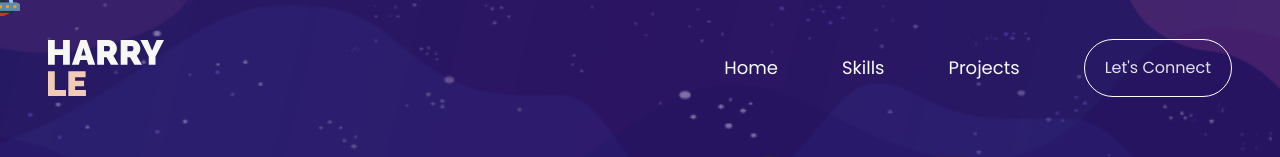
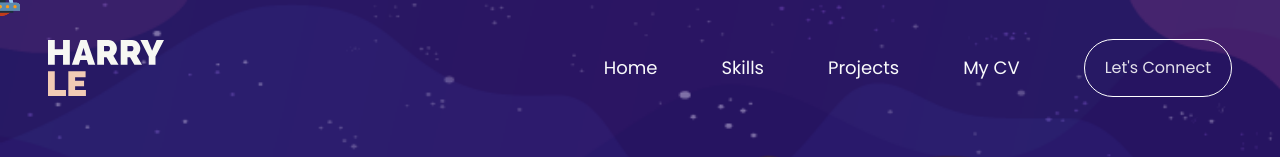
Before and after one commit to leecamm/portfolio-website, a React (Vite) app: page / in a window 1280 px wide. Shown: the top 157 px of the page. Built offline with nearby package versions, Linux system fonts and the light colour scheme.

Commit message:
uploaded CV

```diff
--- a/src/components/Navbar.jsx
+++ b/src/components/Navbar.jsx
@@ -96,6 +96,9 @@ const Navbar = () => {
               <li className="text-gray-50 hover:text-gray-200 text-lg">
                 <a href="#projects">Projects</a>
               </li>
+              <li className="text-gray-50 hover:text-gray-200 text-lg">
+                <a href="../assets/LeDucHieu_CV-new.pdf">My CV</a>
+              </li>
               <div>
                 <a href="#contact" className="mt-10">
                   <button
```
Also changed, not shown: 1 other file (tests, documents, lock files or other folders).
